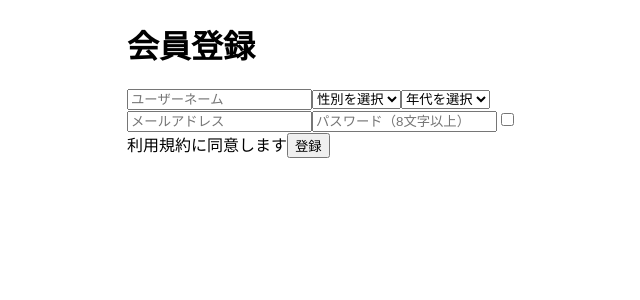
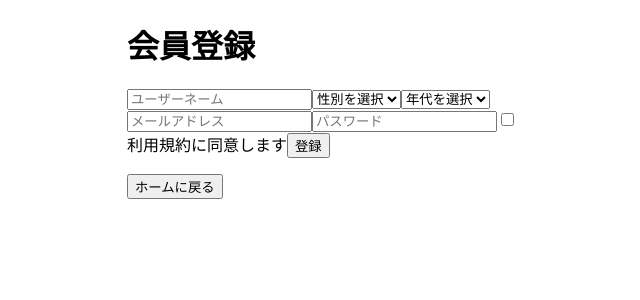
Before and after one commit to nikiview-takaaki/nikiview, a Next.js app: page /signup in a window 1280 px wide. Shown: the top 300 px of the page, without its empty margins (313-953 px from the left). Built offline with nearby package versions, Linux system fonts and the light colour scheme; no server answers.

Commit message:
ログイン・サインアップ画面にHOME戻るボタン追加

```diff
--- a/pages/login.tsx
+++ b/pages/login.tsx
@@ -1,11 +1,13 @@
 import { useState } from "react";
 import { auth } from "../lib/firebase";
 import { signInWithEmailAndPassword } from "firebase/auth";
+import { useRouter } from "next/router";  // 追加
 
 export default function Login() {
   const [email, setEmail] = useState("");
   const [password, setPassword] = useState("");
   const [error, setError] = useState("");
+  const router = useRouter();  // 追加
 
   const handleSubmit = async (e: any) => {
     e.preventDefault();
@@ -13,6 +15,7 @@ export default function Login() {
     try {
       await signInWithEmailAndPassword(auth, email, password);
       alert("ログイン成功！");
+      router.push("/mypage");  // ← ログイン後はマイページに飛ばすのもおすすめ
     } catch (err: any) {
       console.error(err);
       setError(err.message);
@@ -42,6 +45,12 @@ export default function Login() {
       <button type="submit">ログイン</button>
 
       {error && <p style={{ color: "red" }}>{error}</p>}
+
+      <div style={{ marginTop: "1rem" }}>
+        <button type="button" onClick={() => router.push("/")}>
+          ホームに戻る
+        </button>
+      </div>
     </form>
   );
 }
--- a/pages/signup.tsx
+++ b/pages/signup.tsx
@@ -1,7 +1,8 @@
 import { useState } from "react";
-import { auth, db } from "../lib/firebase"; // 既存のfirebase.tsをそのまま利用
+import { auth, db } from "../lib/firebase";
 import { createUserWithEmailAndPassword } from "firebase/auth";
 import { doc, setDoc, serverTimestamp } from "firebase/firestore";
+import { useRouter } from "next/router";
 
 export default function SignUp() {
   const [username, setUsername] = useState("");
@@ -11,6 +12,7 @@ export default function SignUp() {
   const [password, setPassword] = useState("");
   const [agree, setAgree] = useState(false);
   const [error, setError] = useState("");
+  const router = useRouter();
 
   const handleSubmit = async (e: any) => {
     e.preventDefault();
@@ -24,7 +26,6 @@ export default function SignUp() {
       const userCredential = await createUserWithEmailAndPassword(auth, email, password);
       const user = userCredential.user;
 
-      // Firestoreにプロフィール保存
       await setDoc(doc(db, "users", user.uid), {
         username,
         gender,
@@ -34,8 +35,7 @@ export default function SignUp() {
       });
 
       alert("登録が完了しました！");
-      // ここでログイン後の画面へ遷移させてもOK
-
+      router.push("/mypage");
     } catch (err: any) {
       console.error(err);
       setError(err.message);
@@ -46,14 +46,7 @@ export default function SignUp() {
     <form onSubmit={handleSubmit} style={{ maxWidth: 400, margin: "auto" }}>
       <h1>会員登録</h1>
 
-      <input
-        type="text"
-        placeholder="ユーザーネーム"
-        value={username}
-        onChange={(e) => setUsername(e.target.value)}
-        required
-      />
-
+      <input type="text" placeholder="ユーザーネーム" value={username} onChange={(e) => setUsername(e.target.value)} required />
       <select value={gender} onChange={(e) => setGender(e.target.value)}>
         <option value="">性別を選択</option>
         <option value="男性">男性</option>
@@ -74,22 +67,8 @@ export default function SignUp() {
         <option value="未回答">未回答</option>
       </select>
 
-      <input
-        type="email"
-        placeholder="メールアドレス"
-        value={email}
-        onChange={(e) => setEmail(e.target.value)}
-        required
-      />
-
-      <input
-        type="password"
-        placeholder="パスワード（8文字以上）"
-        value={password}
-        onChange={(e) => setPassword(e.target.value)}
-        required
-        minLength={8}
-      />
+      <input type="email" placeholder="メールアドレス" value={email} onChange={(e) => setEmail(e.target.value)} required />
+      <input type="password" placeholder="パスワード" value={password} onChange={(e) => setPassword(e.target.value)} required minLength={8} />
 
       <label>
         <input type="checkbox" checked={agree} onChange={(e) => setAgree(e.target.checked)} />
@@ -99,6 +78,12 @@ export default function SignUp() {
       <button type="submit">登録</button>
 
       {error && <p style={{ color: "red" }}>{error}</p>}
+
+      <div style={{ marginTop: "1rem" }}>
+        <button type="button" onClick={() => router.push("/")}>
+          ホームに戻る
+        </button>
+      </div>
     </form>
   );
 }
```
